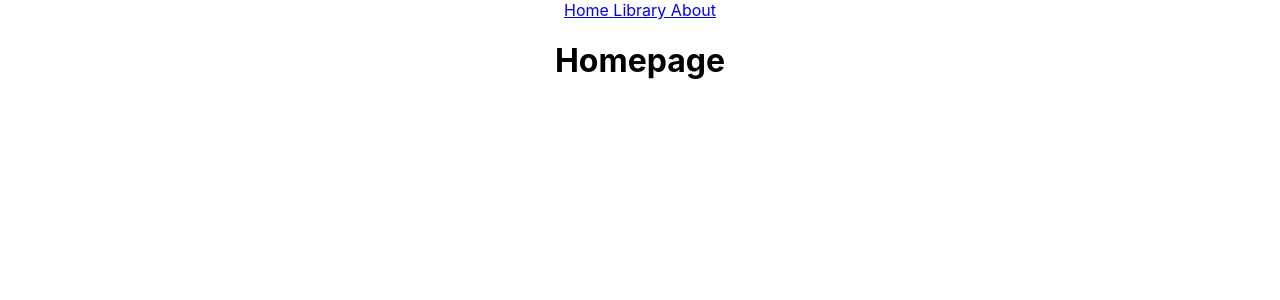
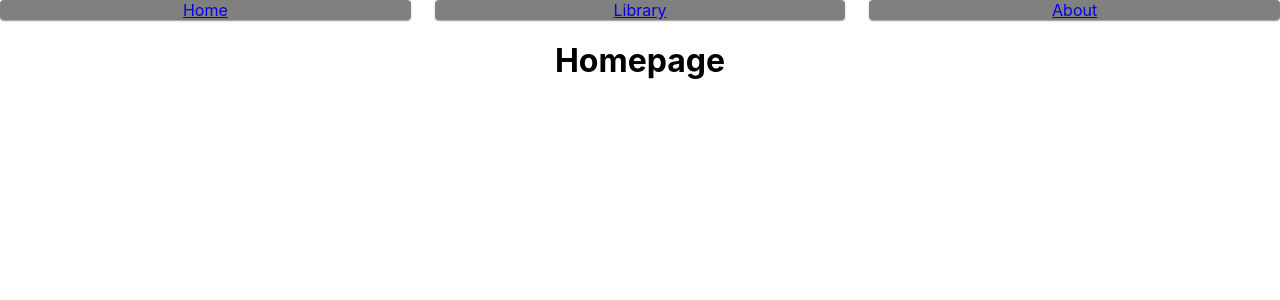
Before and after one commit to WilczekCK/bethemedesignset_react_express, a React (Create React App) app: page / in a window 1280 px wide. Shown: the top 300 px of the page. Built offline with nearby package versions, Linux system fonts and the light colour scheme.

Commit message:
used the mui grid to build basic nav

```diff
--- a/src/components/NavBar.js
+++ b/src/components/NavBar.js
@@ -1,13 +1,35 @@
 import React from "react";
+import { styled } from '@mui/material/styles';
+import Paper from '@mui/material/Paper';
+import Grid2 from '@mui/material/Unstable_Grid2'; // Grid version 2
 import { Link } from "react-router-dom";
+
+const Item = styled(Paper)(({ }) => ({
+  backgroundColor: 'grey',
+  textAlign: 'center',
+  color: 'white',
+  textDecoration: 'none'
+}));
 
 function NavBar(){
   return (
-      <div id="navbar__container">
-        <Link to="/"> Home </Link>
-        <Link to="/library"> Library </Link>
-        <Link to="/about"> About </Link>
-      </div>
+        <Grid2 container spacing={3}>
+            <Grid2 md={4}>
+                <Item>
+                    <Link to="/"> Home </Link>
+                </Item>
+            </Grid2>
+            <Grid2 md={4}>
+                <Item>
+                    <Link to="/library"> Library </Link>
+                </Item>
+            </Grid2>
+            <Grid2 md={4}>
+                <Item>
+                    <Link to="/about"> About </Link>
+                </Item>
+            </Grid2>
+        </Grid2>
   )
 }
 
```
